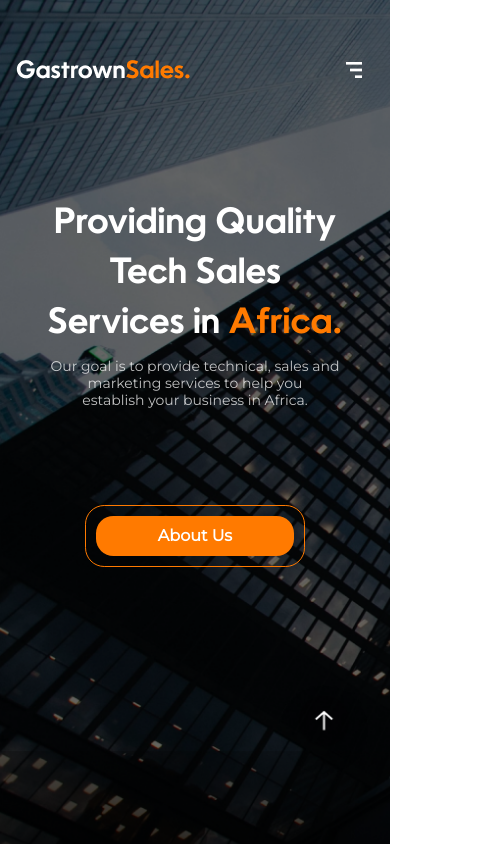
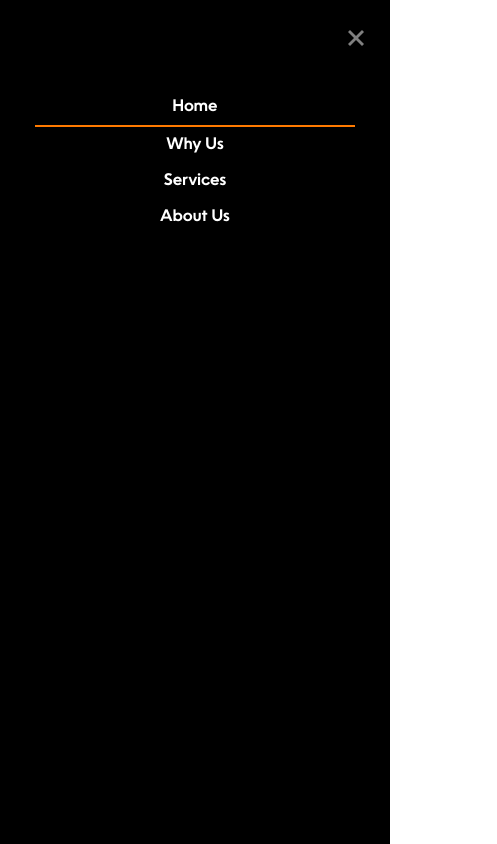
Before and after one commit to itorophilip1998/gastrownsales, a React (Create React App) app: page / in a window 390 px wide. Both pictures are taken after a click on the button 354 px from the left and 68 px from the top of the page. Shown: the top 844 px of the page, 497 px wide, since content can reach past the window. Built offline with nearby package versions, Linux system fonts and the light colour scheme.

Commit message:
My mobile view

```diff
--- a/src/App.scss
+++ b/src/App.scss
@@ -12,4 +12,18 @@
        line-height: 17px !important;
      }
    }
+
  }
+
+ .modal-content,.modal {
+   background: #000 !important;
+   .close{
+    color:white !important;
+   }
+   bottom:0px !important;
+   top:0px !important;
+   right:0px !important;
+ }
+ .sidbar-nav{
+
+ }
--- a/src/components/AboutUs/index.jsx
+++ b/src/components/AboutUs/index.jsx
@@ -35,7 +35,7 @@ function AboutUs() {
               <Btn text="Contact Us" width={"197.16px"} />
             </div>
           </div>
-          <div className="col-md-5">
+          <div className="col-md-5 d-none d-lg-block">
             <img src="/images/Group 2.png" alt="" />
           </div>
         </div>
--- a/src/components/Header/index.jsx
+++ b/src/components/Header/index.jsx
@@ -1,4 +1,5 @@
 import React from "react";
+import SideBar from "../SideBar";
 import Btn from "../utils/Btn";
 
 function Header() {
@@ -12,7 +13,24 @@ function Header() {
           <a className="navbar-brand" href="/">
             <img src="/images/logo.png" alt="" />
           </a>
-          <button className="btn border-0 btn-transparent shadow-none d-block d-lg-none" type="button">
+
+          {/* <!-- Modal --> */}
+          <div
+            class="modal fade"
+            id="modelId"
+            tabindex="-1"
+            role="dialog"
+            aria-labelledby="modelTitleId"
+            aria-hidden="true"
+          >
+            <SideBar/>
+          </div>
+          <button
+            className="btn border-0 btn-transparent shadow-none d-block d-lg-none"
+            type="button"
+            data-toggle="modal"
+            data-target="#modelId"
+          >
             <img src="/images/Vector (7).png" alt="" />
           </button>
           <div className="collapse navbar-collapse" id="collapsibleNavId">
--- a/src/components/SideBar/index.jsx
+++ b/src/components/SideBar/index.jsx
@@ -1,9 +1,49 @@
 import React from 'react'
 
 function SideBar() {
+    const isActive = window.location.hash === "" ? true : false;
+
   return (
-    <div>SideBar</div>
-  )
+    <div class="modal-dialog" role="document">
+      <div class="modal-content">
+        <div class="modal-header border-0">
+          {/* <h5 class="modal-title">Modal title</h5> */}
+          <button
+            type="button"
+            class="close"
+            data-dismiss="modal"
+            aria-label="Close"
+          >
+            <img src="/images/Group 9.png" alt="" />
+          </button>
+        </div>
+        <div class="modal-body">
+          <ul className="navbar-nav mx-auto mt-2 mt-lg-0 sidbar-nav">
+            <li className="nav-item  ">
+              <a className={`nav-link ${isActive ? "active" : ""}`} href="/">
+                Home
+              </a>
+            </li>
+            <li className="nav-item ">
+              <a className="nav-link" href="/#whyus">
+                Why Us
+              </a>
+            </li>
+            <li className="nav-item ">
+              <a className="nav-link" href="/#services">
+                Services
+              </a>
+            </li>
+            <li className="nav-item ">
+              <a className="nav-link" href="/#about">
+                About Us
+              </a>
+            </li>
+          </ul>
+        </div>
+      </div>
+    </div>
+  );
 }
 
 export default SideBar
```
